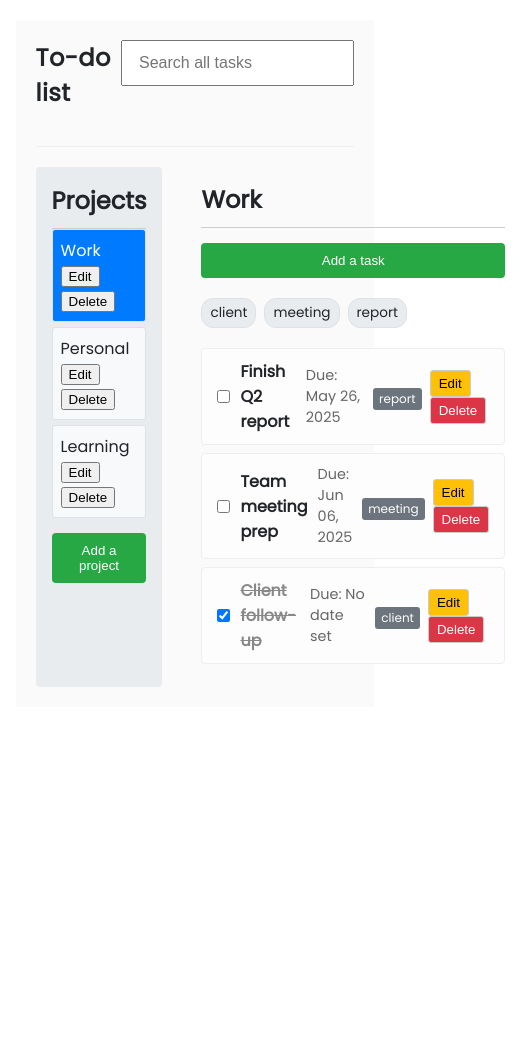
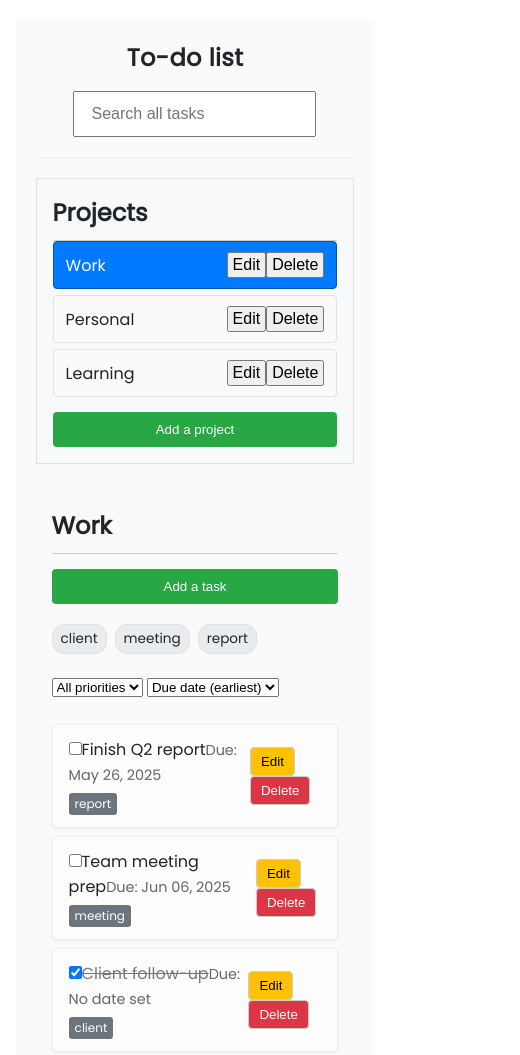
Before and after one commit to erin-yl/todo-list, a website built with webpack: page src/index.html in a window 390 px wide. Shown: the whole page, 520 px wide, since content can reach past the window. Before the commit the page ends 844 px from the top, so only its background shows below. Built offline with nearby package versions, Linux system fonts and the light colour scheme.

Commit message:
Add responsive design

```diff
--- a/src/index.html
+++ b/src/index.html
@@ -36,6 +36,26 @@
           <div id="tag-filter-area" class="tag-filter-area">
           </div>
           <span id="tag-filter-clear-btn" class="tag-filter-clear">Clear tag filter</span>
+        </div>
+        <div class="filter-sort-bar"> <select id="priority-filter" class="form-select">
+            <option value="all">All priorities</option>
+            <option value="high">High</option>
+            <option value="medium">Medium</option>
+            <option value="low">Low</option>
+          </select>
+          <select id="sort-todos" class="form-select">
+            <option value="dueDate_asc">Due date (earliest)</option>
+            <option value="dueDate_desc">Due date (latest)</option>
+            <option value="priority_asc">Priority (lowest)</option>
+            <option value="priority_desc">Priority (highest)</option>
+            <option value="title_asc">Title (A-Z)</option>
+            <option value="title_desc">Title (Z-A)</option>
+          </select>
+        </div>
+        <div class="filters-row">
+          <div id="tag-filter-area" class="tag-filter-area"></div>
+          <span id="tag-filter-clear-btn" class="tag-filter-clear" style="display:none; margin-left:10px;">Clear Tag
+            Filter</span>
         </div>
         <ul id="todos-list"></ul>
       </section>
--- a/src/style.css
+++ b/src/style.css
@@ -26,21 +26,23 @@ body {
 header {
   display: flex;
   justify-content: space-between;
+  align-items: center;
   margin-bottom: 20px;
   padding-bottom: 20px;
   border-bottom: 1px solid #eee;
+  flex-wrap: wrap;
 }
 
-h1 {
+header h1 {
   font-weight: 600;
   font-size: 1.5em;
   letter-spacing: 0.4px;
-  margin-bottom: 16px;
+  margin-bottom: 0;
+  margin-right: 20px;
 }
 
 .global-search-container {
-  margin-bottom: 16px;
-  width: 100%;
+  flex-grow: 1;
   max-width: 600px;
 }
 
@@ -53,13 +55,15 @@ h1 {
 .app-layout {
   display: flex;
   gap: 24px;
+  flex-wrap: wrap;
 }
 
 .projects-sidebar {
   flex-basis: 250px;
+  flex-grow: 1;
   padding: 16px;
-  background-color: #e9ecef;
-  border-radius: 4px;
+  border: 1px solid #dee2e6;
+  background-color: #f8f9fa;
 }
 
 .projects-sidebar h2 {
@@ -90,19 +94,34 @@ h1 {
 }
 
 #projects-list li {
-  padding: 8px;
-  margin-bottom: 5px;
-  background-color: #f8f9fa;
+  display: flex;
+  justify-content: space-between;
+  align-items: center;
+  padding: 10px 12px;
+  margin-bottom: 6px;
+  background-color: #fafafa;
   border: 1px solid #dee2e6;
-  border-radius: 3px;
+  border-radius: 4px;
   cursor: pointer;
-  transition: background-color 0.3s;
+  transition: background-color 0.2s ease-in-out, box-shadow 0.2s ease-in-out;
 }
 
-#projects-list li.active,
 #projects-list li:hover {
+  background-color: #e9ecef;
+}
+
+#projects-list li.active {
   background-color: #007bff;
   color: white;
+  border-color: #0056b3;
+}
+
+.project-name {
+  font-weight: 500;
+}
+.project-actions button {
+  font-size: 1em;
+  padding: 2px 4px;
 }
 
 .primary-btn {
@@ -123,8 +142,10 @@ h1 {
 }
 
 .todos-view {
-  flex-grow: 1; /* Takes remaining space */
-  padding: 15px;
+  flex-basis: 0;
+  flex-grow: 999;
+  min-width: 70%;
+  padding: 0 16px;
 }
 
 .todos-view h2 {
@@ -135,8 +156,13 @@ h1 {
 
 .todo-project-label {
   font-size: 0.8em;
-  color: #666;
-  margin-left: 4px;
+  background-color: #f0f0f0;
+  padding: 2px 6px;
+  border-radius: 4px;
+  margin-left: 0;
+  margin-top: 4px;
+  display: inline-block;
+  flex-basis: 100%;
 }
 
 .todos-controls {
@@ -149,24 +175,33 @@ h1 {
 }
 
 #todos-list li {
-  background: #fdfdfd;
-  border: 1px solid #eee;
-  padding: 10px 15px;
-  margin-bottom: 8px;
-  border-radius: 4px;
   display: flex;
   justify-content: space-between;
   align-items: center;
+  background: #fdfdfd;
+  border: 1px solid #eee;
+  padding: 12px 16px;
+  margin-bottom: 8px;
+  border-radius: 4px;
+  box-shadow: 0 1px 3px rgba(0,0,0,0.05);
+  transition: box-shadow 0.2s ease-in-out;
+}
+#todos-list li:hover {
+  box-shadow: 0 3px 6px rgba(0,0,0,0.08);
 }
 
 #todos-list li .todo-info {
-  display: flex;
-  align-items: center;
-  gap: 10px;
+  gap: 12px;
+  flex-grow: 1;
+  align-items: flex-start;
+}
+
+#todos-list li .todo-info .todo-checkbox {
+  margin-top: 4px;
 }
 
 #todos-list li .todo-title {
-  font-weight: bold;
+  font-weight: 500;
 }
 
 #todos-list li .todo-due-date {
@@ -174,12 +209,17 @@ h1 {
   color: #666;
 }
 
+.todo-completed .todo-title {
+  text-decoration: line-through;
+  color: #777;
+}
+
 #todos-list li .todo-actions button {
   margin-left: 8px;
-  padding: 5px 8px;
+  padding: 6px 10px;
   cursor: pointer;
   border: 1px solid #ccc;
-  border-radius: 3px;
+  border-radius: 4px;
 }
 
 #todos-list li .todo-actions .edit-todo-btn {
@@ -199,11 +239,6 @@ h1 {
 }
 .priority-high {
   border-left: 5px solid red;
-}
-
-.todo-completed .todo-title {
-  text-decoration: line-through;
-  color: #888;
 }
 
 /* Modal Styles */
@@ -289,10 +324,11 @@ h1 {
 }
 
 .todo-tags-display {
-  margin-top: 5px;
+  flex-basis: 100%;
+  margin-top: 6px;
   display: flex;
   flex-wrap: wrap;
-  gap: 5px;
+  gap: 6px;
 }
 
 .tag-label {
@@ -380,3 +416,24 @@ h1 {
       transform: translateX(100%);
   }
 }
+
+@media (max-width: 768px) {
+  .app-layout {
+    flex-direction: column;
+  }
+  .projects-sidebar {
+    flex-basis: auto;
+    width: 100%;
+    margin-bottom: 20px;
+  }
+  .todos-view {
+    min-width: 100%;
+  }
+  header {
+    flex-direction: column;
+    align-items: center;
+  }
+  .global-search-container {
+    margin-top:16px;
+  }
+}
```
